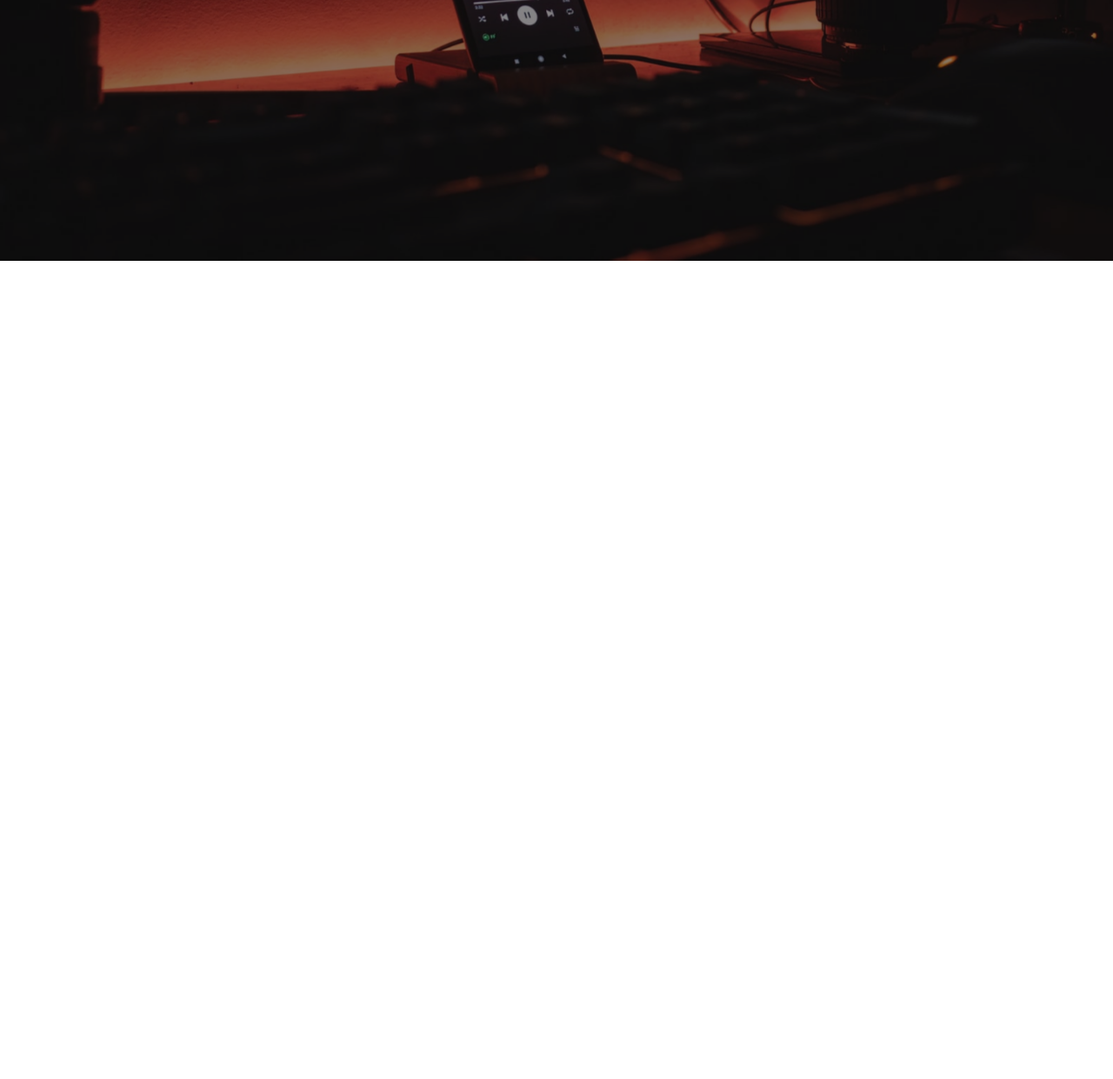
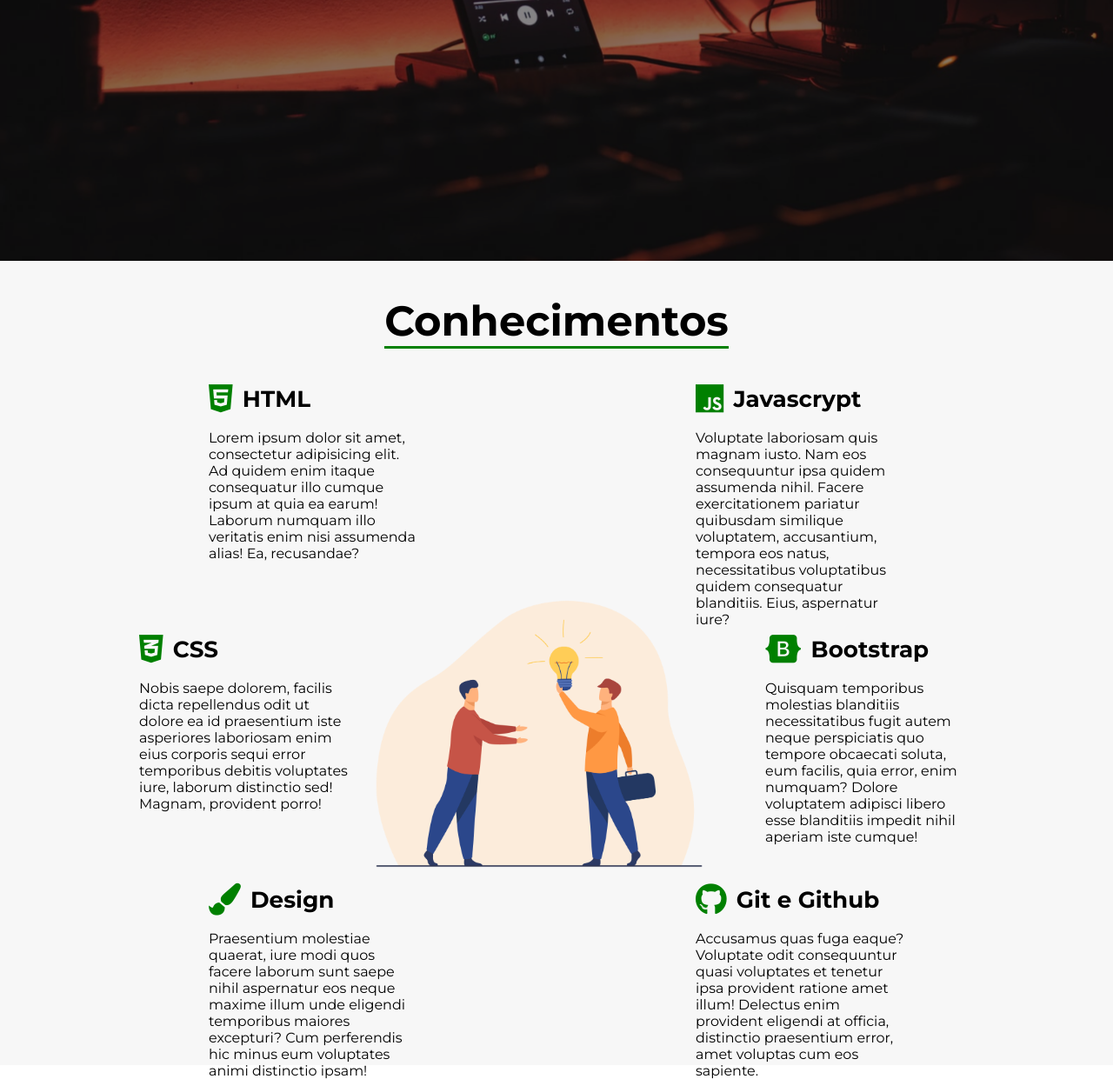
Before and after one commit to MatheuZ11/SitePortifolio, a plain HTML site: page index.html in a window 1280 px wide. Shown: the part 500-1741 px from the top of the page at 87% size. Before the commit the page ends 800 px from the top, so only its background shows below. Drawn offline with Linux system fonts and the light colour scheme.

Commit message:
:package: Grid Layout

```diff
--- a/index.html
+++ b/index.html
@@ -16,12 +16,12 @@
 <body>
     <div class="container">
 
-        <div class="hamburguer">
+        <aside class="hamburguer">
             <div class="line" id="line1"></div>
             <div class="line" id="line2"></div>
             <div class="line" id="line3"></div>
             <span>Fechar</span>
-        </div>
+        </aside>
 
         <header>
             <div class="img-wrapper">
@@ -50,6 +50,70 @@
                 <a href="#"><i class="fab fa-twitter"></i></a>
             </div>
         </div>
+        <section class="sessao-conhecimentos">
+            <div class="sessao-header">
+                <h1>Conhecimentos</h1>
+            </div>
+            <div class="conhecimentos">
+                <div class="conhecimento">
+                    <div class="conhecimento-header">
+                        <i class="fab fa-html5"></i>
+                        <h3>HTML</h3>
+                    </div>
+                    <div class="conhecimento-text">
+                        <p>Lorem ipsum dolor sit amet, consectetur adipisicing elit. Ad quidem enim itaque consequatur illo cumque ipsum at quia ea earum! Laborum numquam illo veritatis enim nisi assumenda alias! Ea, recusandae?</p>
+                    </div>
+                </div>
+                <div class="conhecimento">
+                    <div class="conhecimento-header">
+                        <i class="fab fa-css3-alt"></i>
+                        <h3>CSS</h3>
+                    </div>
+                    <div class="conhecimento-text">
+                        <p>Nobis saepe dolorem, facilis dicta repellendus odit ut dolore ea id praesentium iste asperiores laboriosam enim eius corporis sequi error temporibus debitis voluptates iure, laborum distinctio sed! Magnam, provident porro!</p>
+                    </div>
+                </div>
+                <div class="conhecimento">
+                    <div class="conhecimento-header">
+                        <i class="fa fa-paint-brush"></i>
+                        <h3>Design</h3>
+                    </div>
+                    <div class="conhecimento-text">
+                        <p>Praesentium molestiae quaerat, iure modi quos facere laborum sunt saepe nihil aspernatur eos neque maxime illum unde eligendi temporibus maiores excepturi? Cum perferendis hic minus eum voluptates animi distinctio ipsam!</p>
+                    </div>
+                </div>
+                <div class="conhecimento">
+                    <div class="conhecimento-header">
+                        <i class="fab fa-js"></i>
+                        <h3>Javascrypt</h3>
+                    </div>
+                    <div class="conhecimento-text">
+                        <p>Voluptate laboriosam quis magnam iusto. Nam eos consequuntur ipsa quidem assumenda nihil. Facere exercitationem pariatur quibusdam similique voluptatem, accusantium, tempora eos natus, necessitatibus voluptatibus quidem consequatur blanditiis. Eius, aspernatur iure?</p>
+                    </div>
+                </div>
+                <div class="conhecimento">
+                    <div class="conhecimento-header">
+                        <i class="fab fa-bootstrap"></i>
+                        <h3>Bootstrap</h3>
+                    </div>
+                    <div class="conhecimento-text">
+                        <p>Quisquam temporibus molestias blanditiis necessitatibus fugit autem neque perspiciatis quo tempore obcaecati soluta, eum facilis, quia error, enim numquam? Dolore voluptatem adipisci libero esse blanditiis impedit nihil aperiam iste cumque!</p>
+                    </div>
+                </div>
+                <div class="conhecimento">
+                    <div class="conhecimento-header">
+                        <i class="fab fa-github"></i>
+                        <h3>Git e Github</h3>
+                    </div>
+                    <div class="conhecimento-text">
+                        <p>Accusamus quas fuga eaque? Voluptate odit consequuntur quasi voluptates et tenetur ipsa provident ratione amet illum! Delectus enim provident eligendi at officia, distinctio praesentium error, amet voluptas cum eos sapiente.</p>
+                    </div>
+                </div>
+                <div class="conhecimento-img-wrapper">
+                    <img src="imagens/conhecimento.png" alt="" class="src">
+                </div>
+            </div>
+        </section>
     </div>
 </body>
     <script src="script.js"></script>
--- a/style.css
+++ b/style.css
@@ -236,3 +236,88 @@ header{
     transition: all 1s;
     color: rgb(54, 129, 31);
 }
+
+.conhecimentos{
+    font-family: var(--font-secondary);
+    display: grid;
+    grid-template-columns: repeat(16, 1fr);
+    grid-template-rows: repeat(6, 4rem);
+    row-gap: 5rem;
+}
+
+.conhecimento-text{
+    margin-top: 1rem;
+}
+
+.conhecimento-header{
+    font-size: 1.4rem;
+    display: flex;
+    align-items: center;
+}
+
+.conhecimento-header i{
+    color: green;
+    font-size: 2.3rem;
+    margin-right: .7rem;
+}
+
+.conhecimento:nth-child(1){
+    grid-column: 4 / 7;
+    grid-row: 1 / 3;
+}
+
+.conhecimento:nth-child(2){
+    grid-column: 3 / 6;
+    grid-row: 3 / 5;
+}
+
+.conhecimento:nth-child(3){
+    grid-column: 4 / 7;
+    grid-row: 5 / -1;
+}
+
+.conhecimento:nth-child(4){
+    grid-column: 11/ 14;
+    grid-row: 1 / 3;
+}
+
+.conhecimento:nth-child(5){
+    grid-column: 12 / 15;
+    grid-row: 3 / 5;
+}
+
+.conhecimento:nth-child(6){
+    grid-column: 11 / 14;
+    grid-row: 5 / -1;
+}
+
+.sessao-conhecimentos{
+    background-color: rgb(247, 247, 247);
+}
+
+.sessao-header{
+    display: flex;
+    align-items: center;
+    justify-content: center;
+}
+
+.sessao-header h1{
+    font-family: var(--font-primary);
+    font-size: 3rem;
+    color: black;
+    border-bottom: solid 3px green;
+    margin-bottom: 2.5rem;
+    margin-top: 2.5rem;
+}
+
+.conhecimento-img-wrapper{
+    grid-column: 6 / 11;
+    grid-row: 2 / 6;
+    width: 100%;
+    margin-top: 5rem;
+}
+
+.conhecimento-img-wrapper img{
+    object-fit: cover;
+    width: 110%;
+}
```
Also changed, not shown: imagens/conhecimento.png (added), 2 other files.
